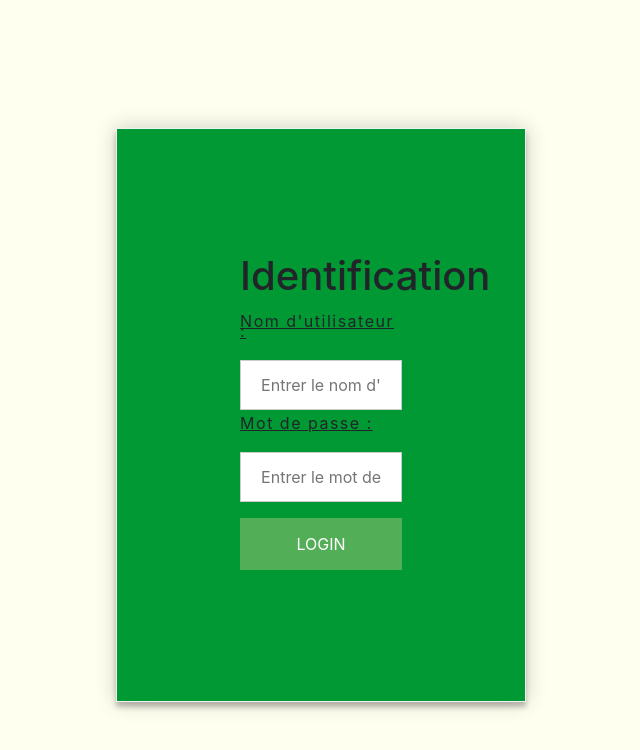
After one commit to Colbert1/TPGPS, a PHP site: page /login.php in a window 1280 px wide. The commit adds this page. Shown: the top 750 px of the page, without its empty margins (319-959 px from the left). Run offline with PHP 8.4, Linux system fonts and the light colour scheme.

Commit message:
Sauvegarde 0809

```diff
--- a/index.php
+++ b/index.php
@@ -3,7 +3,8 @@
 <head>
     <meta charset="utf-8">
     <meta name="TPGPS" value="notranslate">
-    <link rel="icon" type="image/png" href="/favicon.png"/>
+    <!--A revenir dessus-->
+    <link rel="icon" type="image/x-icon" href="favicon.ico/>
     <link rel="stylesheet" href="https://stackpath.bootstrapcdn.com/bootstrap/4.5.2/css/bootstrap.min.css" integrity="sha384-JcKb8q3iqJ61gNV9KGb8thSsNjpSL0n8PARn9HuZOnIxN0hoP+VmmDGMN5t9UJ0Z" crossorigin="anonymous">
     <link rel="stylesheet" href="/style.css">
     <title>Index</title>
--- /dev/null
+++ b/login.php
@@ -0,0 +1,34 @@
+<!DOCTYPE HTML>
+<html lang="fr">
+<head>
+    <meta charset="utf-8">
+    <meta name="TPGPS" value="notranslate">
+    <!--A revenir dessus-->
+    <link rel="icon" type="image/x-icon" href="favicon.ico"/>
+    <link rel="stylesheet" href="https://stackpath.bootstrapcdn.com/bootstrap/4.5.2/css/bootstrap.min.css" integrity="sha384-JcKb8q3iqJ61gNV9KGb8thSsNjpSL0n8PARn9HuZOnIxN0hoP+VmmDGMN5t9UJ0Z" crossorigin="anonymous">
+    <link rel="stylesheet" href="style.css">
+    <title>Index</title>
+</head>
+<body>
+    <!--Header-->
+    <div>
+    </div>
+    <!--Corps-->
+    <div id="container">
+        <!--Formulaire de connexion-->
+        <form action="verification.php" method="POST">
+            <h1>Identification</h1>
+
+            <p>Nom d'utilisateur :</p>
+            <input type="text" placeholder="Entrer le nom d'utilisateur" name="username" required>
+
+            <p>Mot de passe :</p>
+            <input type="text" placeholder="Entrer le mot de passe" name="password" required>
+            <input type="submit" id="submit" value='LOGIN'>
+        </form>
+    </div>
+    <!--Footer-->
+    <div>
+    </div>
+</body>
+</html>
--- a/style.css
+++ b/style.css
@@ -0,0 +1,57 @@
+
+body{
+    background:#FFFFF0;
+}
+
+form{
+    width:100%;
+    padding:30%;
+    border:1px solid #F1F1F1;
+    background:#009933;
+    box-shadow: 0 0 20px 0 rgba(0, 0, 0, 0.2), 0 5px 5px 0 rgba(0, 0, 0, 0.24);
+}
+
+p{
+    text-decoration:underline;
+    letter-spacing:1.5px;
+    line-height:10px;
+}
+
+/* Classes */
+#container{
+    width:32%;
+    margin:0 auto;
+    margin-top:10%;
+}
+
+#container h1{
+    margin: 0 auto;
+    padding-bottom: 10%;
+}
+
+/* Input username + Input password */
+input[type=text], input[type=password] {
+    width: 100%;
+    padding: 12px 20px;
+    margin: 8px 0;
+    display: inline-block;
+    border: 1px solid #ccc;
+    box-sizing: border-box;
+}
+
+/* Bouton */
+input[type=submit] {
+    background-color: #53af57;
+    color: white;
+    padding: 14px 20px;
+    margin: 8px 0;
+    border: none;
+    cursor: pointer;
+    width: 100%;
+}
+
+input[type=submit]:hover {
+    background-color: white;
+    color: #000000;
+    border: 1px solid #000000;
+}
```
